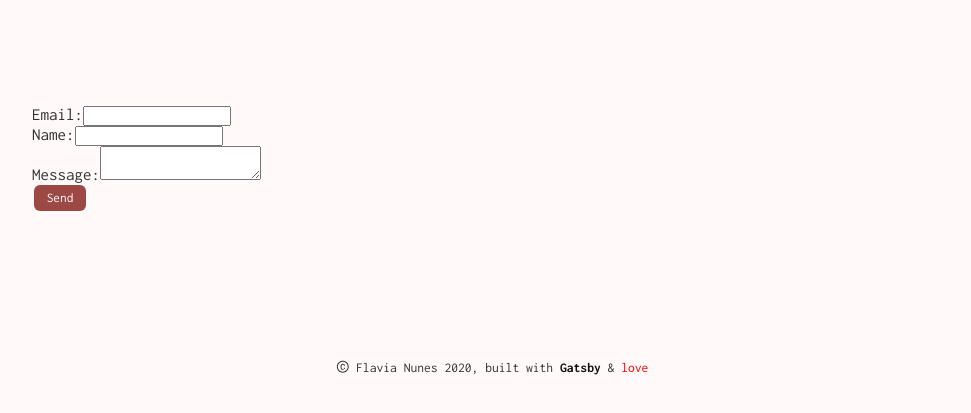
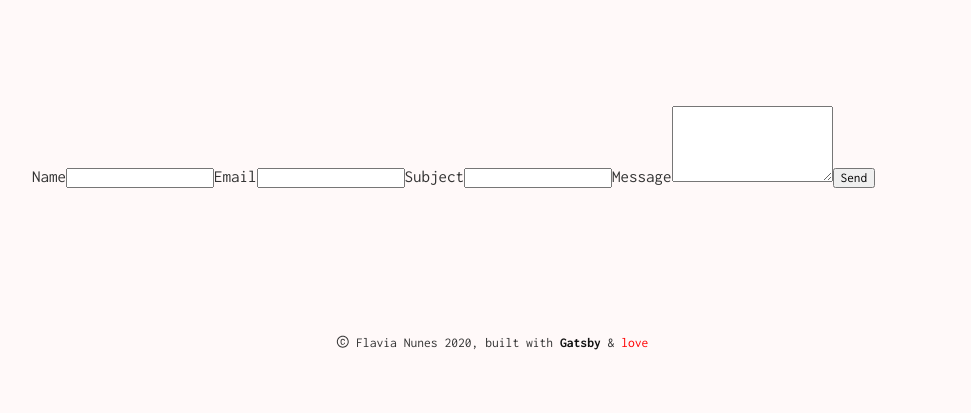
Before and after one commit to flavianunes/flavianunes.dev, a Gatsby site: page /contact in a window 1280 px wide. Shown: the part 295-708 px from the top of the page, without its empty margins (148-1119 px from the left). Built offline with nearby package versions, Linux system fonts and the light colour scheme; Gatsby itself is replaced by a stand-in of ours.

Commit message:
contact form

```diff
--- a/src/pages/contact.js
+++ b/src/pages/contact.js
@@ -20,25 +20,28 @@
                     <p className={styles.lead}>I'm open to new opportunities and chatting.</p>
                 </header>
 
-                <form name="Contact Form" method="POST" data-netlify="true">
 
-                    <input type="hidden" form-name="Contact Form" value="Contact Form" />
+                <form method="post" netlify-honeypot="bot-field" data-netlify="true">
+                    <input type="hidden" name="bot-field" />
 
-                    <div className={styles.formRow}>
-                        <label>Email:</label>
-                        <input type="email" name="email" />
-                    </div>
-                    <div className={styles.formRow}>
-                        <label>Name:</label>
-                        <input type="text" name="nome" />
-                    </div>
-                    <div className={styles.formRow}>
-                        <label>Message:</label>
-                        <textarea name="message" />
-                    </div>
-
-                    <button type="submit" className={btnStyles.btn + " " + btnStyles.btn_red}name="send">Send</button>
-                </form>
+                    <label>
+                        Name
+                        <input type="text" name="name" id="name" />
+                    </label>
+                    <label>
+                        Email
+                        <input type="email" name="email" id="email" />
+                    </label>
+                    <label>
+                        Subject
+                        <input type="text" name="subject" id="subject" />
+                    </label>
+                    <label>
+                        Message
+                        <textarea name="message" id="message" rows="5" />
+                    </label>
+                    <button type="submit">Send</button>
+                    </form>
 
             </section>
 
```
